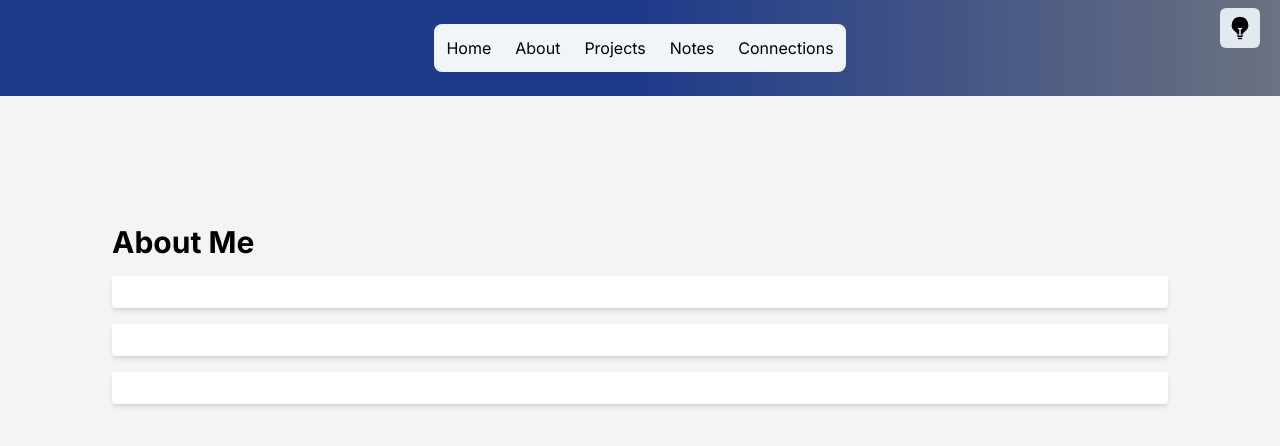
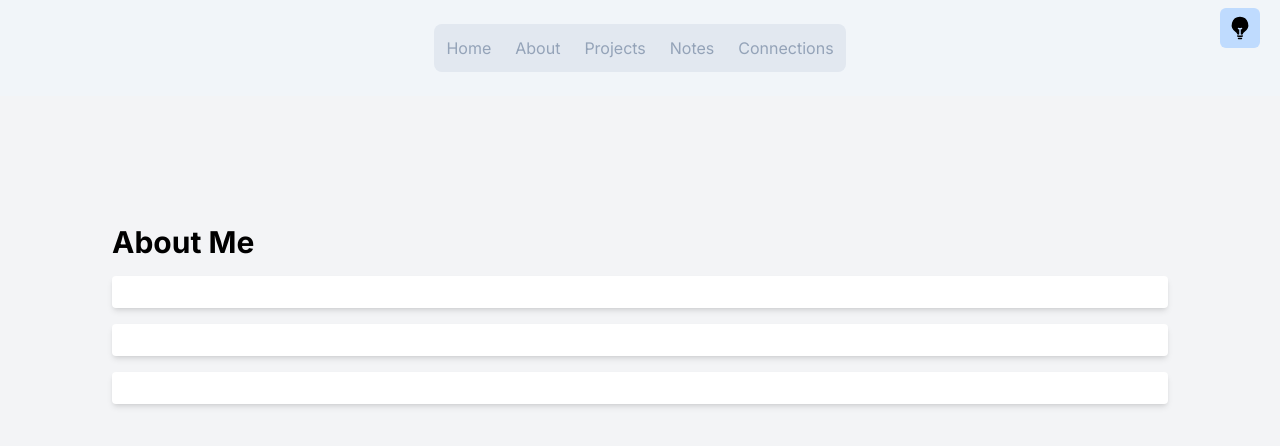
Before and after one commit to crossant123/portfolio-website, a Next.js app: page /about in a window 1280 px wide. Shown: the top 446 px of the page. Built offline with nearby package versions, Linux system fonts and the light colour scheme.

Commit message:
Rearranged nav.

```diff
--- a/app/about/page.js
+++ b/app/about/page.js
@@ -4,7 +4,9 @@ function about() {
 	return (
 		<main className="flex min-h-screen flex-col items-center justify-between p-24 bg-gray-100 dark:bg-slate-900">
 			<div className="container mx-auto px-4 py-8">
-				<h1 className="text-3xl font-bold mb-4 dark:text-white">About Me</h1>
+				<h1 className="text-3xl font-bold mb-4 text-black dark:text-gray-300">
+					About Me
+				</h1>
 
 				<div className="grid grid-cols-1 md:grid-cols-1 lg:grid-cols-1 gap-4">
 					{/* Project 1 */}
--- a/app/layout.js
+++ b/app/layout.js
@@ -15,7 +15,7 @@ export default function RootLayout({ children }) {
 		<html lang="en" className="light" style={{ colorScheme: "light" }}>
 			<body className={inter.className} suppressHydrationWarning={true}>
 				<Providers>
-					<header className="py-6 bg-gradient-to-r from-light-blue-300 to-gray-500 via-blue-900 dark:bg-gradient-to-l from-blue-900 to-gray-500 via-blue-500">
+					<header className="py-6 bg-slate-100 dark:bg-gray-800">
 						<Navbar />
 					</header>
 					<main>{children}</main>
--- a/components/Nav/nav.js
+++ b/components/Nav/nav.js
@@ -4,21 +4,21 @@ import Link from "next/link";
 
 const Nav = () => {
 	return (
-		<nav className=" flex items-center justify-between mx-4 ">
-			<ul className="flex space-x-4 p-2 rounded-lg bg-slate-100 dark:bg-[#212933] text-black dark:text-white">
-				<li className="py-1 px-1 rounded-sm hover:bg-gray-400 dark:hover:bg-[#3a4858]">
+		<nav className=" flex items-center justify-between mx-4 rounded-lg bg-slate-200 dark:bg-slate-700">
+			<ul className="flex space-x-4 p-2 ">
+				<li className="py-1 px-1 rounded-md text-slate-400 hover:underline active:bg-slate-500">
 					<Link href="/">Home</Link>
 				</li>
-				<li className="py-1 px-1 rounded-sm hover:bg-gray-400 dark:hover:bg-[#3a4858]">
+				<li className="py-1 px-1 rounded-md text-slate-400 hover:underline active:bg-slate-500">
 					<Link href="/about">About</Link>
 				</li>
-				<li className="py-1 px-1 rounded-sm hover:bg-gray-400 dark:hover:bg-[#3a4858]">
+				<li className="py-1 px-1 rounded-md text-slate-400 hover:underline active:bg-slate-500">
 					<Link href="/projects">Projects</Link>
 				</li>
-				<li className="py-1 px-1 rounded-sm hover:bg-gray-400 dark:hover:bg-[#3a4858]">
+				<li className="py-1 px-1 rounded-md text-slate-400 hover:underline active:bg-slate-500">
 					<Link href="/notes">Notes</Link>
 				</li>
-				<li className="py-1 px-1 rounded-sm hover:bg-gray-400 dark:hover:bg-[#3a4858]">
+				<li className="py-1 px-1 rounded-md text-slate-400 hover:underline active:bg-slate-500">
 					<Link href="/connections">Connections</Link>
 				</li>
 			</ul>
--- a/components/Nav/themebutton.js
+++ b/components/Nav/themebutton.js
@@ -14,7 +14,7 @@ const Themebutton = () => {
 
 	return (
 		<button
-			className={`w-fit absolute right-5 top-2 p-2 rounded-md hover:scale-110 active:scale-100 duration-200 bg-slate-200 dark:bg-[#212933] text-black dark:text-white`}
+			className={`w-fit absolute right-5 top-2 p-2 rounded-md hover:scale-110 active:scale-100 duration-200 bg-blue-200 dark:bg-blue-400 text-black dark:text-white`}
 			onClick={() => setTheme(resolvedTheme === "dark" ? "light" : "dark")}
 		>
 			{resolvedTheme === "dark" ? (
```
